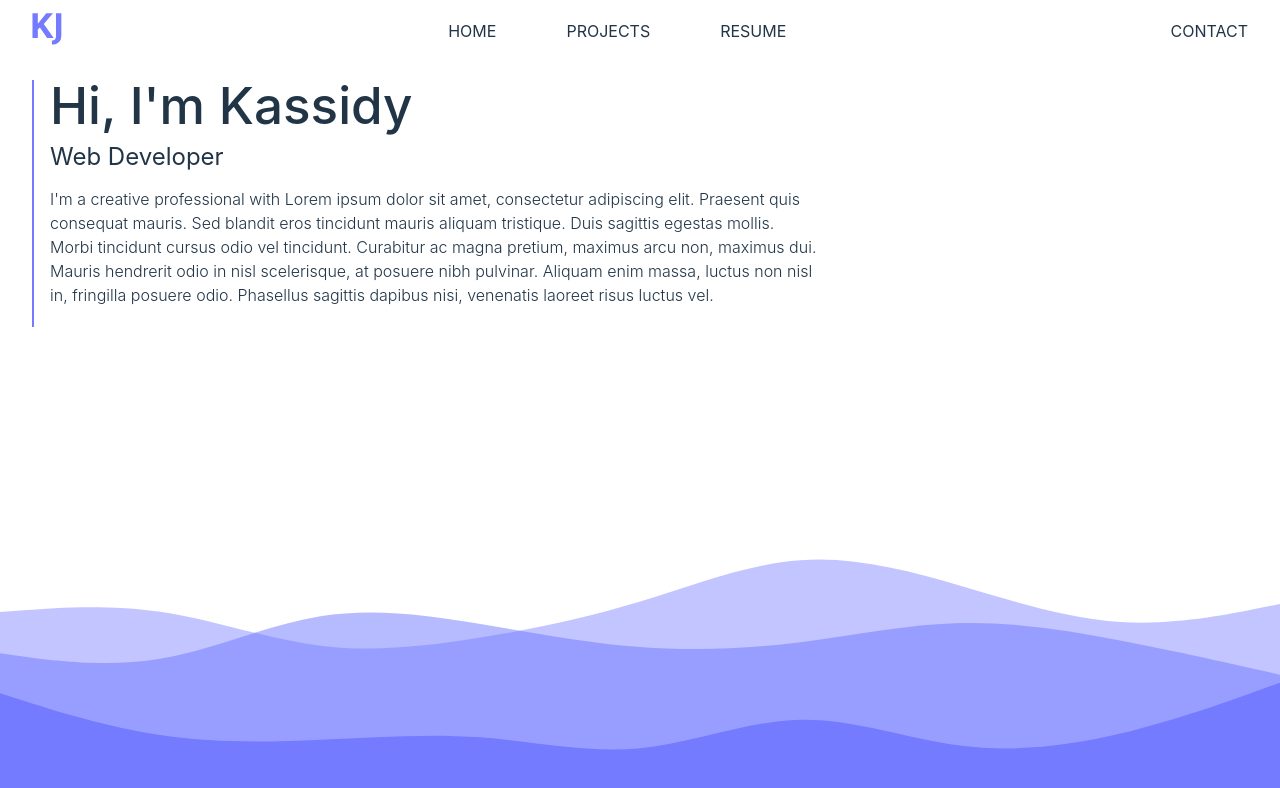
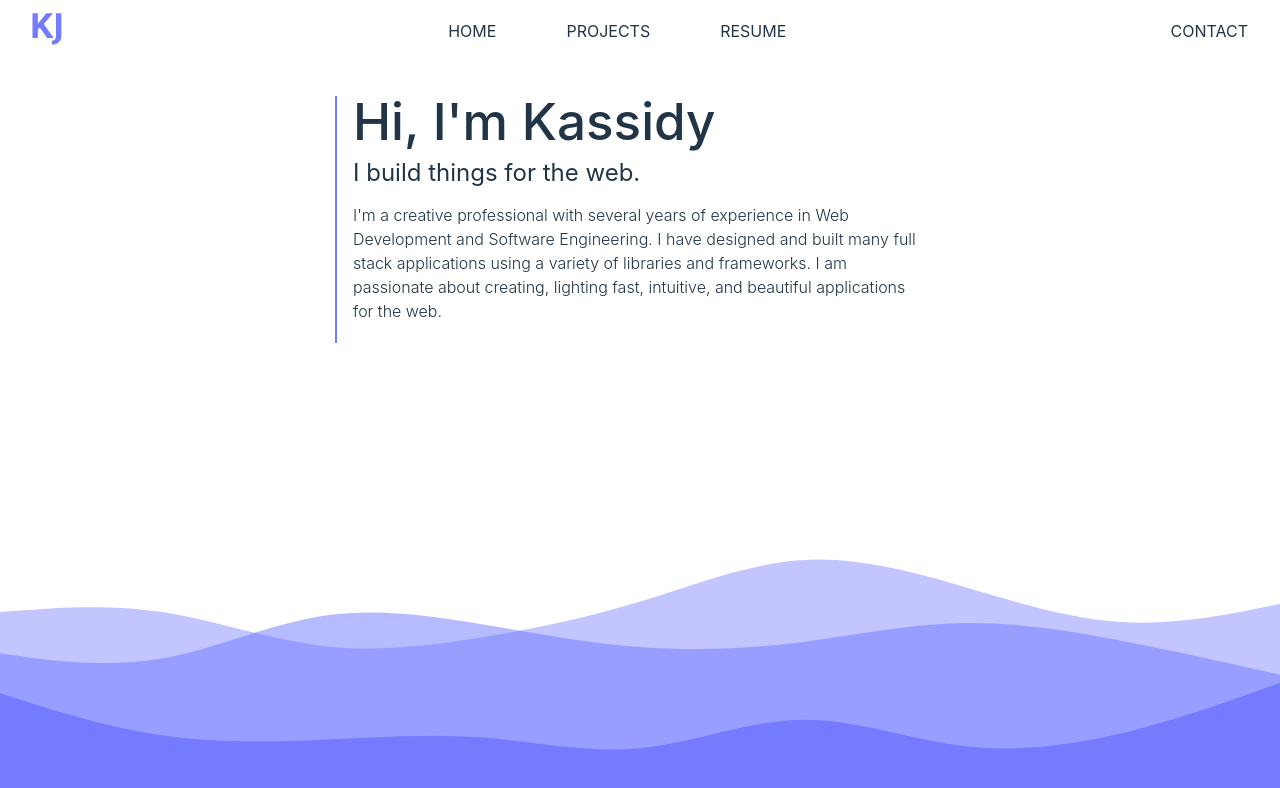
Before and after one commit to CallMeKass/portfolio, a React (Vite) app: page / in a window 1280 px wide. Shown: the top 788 px of the page. Built offline with nearby package versions, Linux system fonts and the light colour scheme.

Commit message:
add content to homepage and update styling for navbar

```diff
--- a/src/components/navbar/navbar.scss
+++ b/src/components/navbar/navbar.scss
@@ -1,6 +1,4 @@
-$nav-secondary: #747bff;
-$nav-background: #ffffff;
-$nav-text: #213547;
+@import '../../scss/colors.scss';
 
 #navbar {
   width: 100vw;
@@ -16,7 +14,6 @@ $nav-text: #213547;
 .navbar {
   text-transform: uppercase;
   font-weight: 900;
-  color: $nav-text;
 }
 
 .navbar-logo-main {
@@ -38,18 +35,18 @@ $nav-text: #213547;
 
 .nav-item {
   display: flex;
-  color: #213547;
   align-items: center;
   border-bottom: 2px solid transparent;
   font-weight: 400;
+  color: $altblack;
 }
 
 .nav-item:hover {
-  border-bottom: 2px solid $nav-secondary;
-  color: $nav-text;
+  border-bottom: 2px solid $primary;
+  color: $altblack;
 }
 
 .nav-item:active {
-  border-bottom: 2px solid $nav-secondary;
-  color: $nav-secondary;
+  border-bottom: 2px solid $primary;
+  color: $primary;
 }
--- a/src/pages/index.tsx
+++ b/src/pages/index.tsx
@@ -8,16 +8,13 @@ class HomePage extends Component {
         <NavBar />
         <div id="content-container">
           <h1 className="intro-text"> Hi, I'm Kassidy </h1>
-          <h2>Web Developer</h2>
+          <h2>I build things for the web.</h2>
           <p>
-            I'm a creative professional with Lorem ipsum dolor sit amet,
-            consectetur adipiscing elit. Praesent quis consequat mauris. Sed
-            blandit eros tincidunt mauris aliquam tristique. Duis sagittis
-            egestas mollis. Morbi tincidunt cursus odio vel tincidunt. Curabitur
-            ac magna pretium, maximus arcu non, maximus dui. Mauris hendrerit
-            odio in nisl scelerisque, at posuere nibh pulvinar. Aliquam enim
-            massa, luctus non nisl in, fringilla posuere odio. Phasellus
-            sagittis dapibus nisi, venenatis laoreet risus luctus vel.
+            I'm a creative professional with several years of experience in Web
+            Development and Software Engineering. I have designed and built many
+            full stack applications using a variety of libraries and frameworks.
+            I am passionate about creating, lighting fast, intuitive, and
+            beautiful applications for the web.
           </p>
         </div>
       </div>
--- a/src/scss/index.scss
+++ b/src/scss/index.scss
@@ -1,8 +1,7 @@
 @import './root.scss';
 @import './user-prefs.scss';
 @import './breakpoints.scss';
-
-$primary: #747bff;
+@import './colors.scss';
 
 #HomePage {
   background-image: url('../assets/layered-waves.svg');
@@ -12,9 +11,15 @@ $primary: #747bff;
 
 #content-container {
   padding: 0rem 1rem 0.25rem 1rem;
-  margin: 1rem 2rem;
-  max-width: $medium;
+  margin: 2rem auto;
+  max-width: $small;
   border-left: 2px solid $primary;
+}
+
+@media only screen and (max-width: $medium) {
+  #content-container {
+    margin: 1rem 2rem;
+  }
 }
 
 h1 {
```
